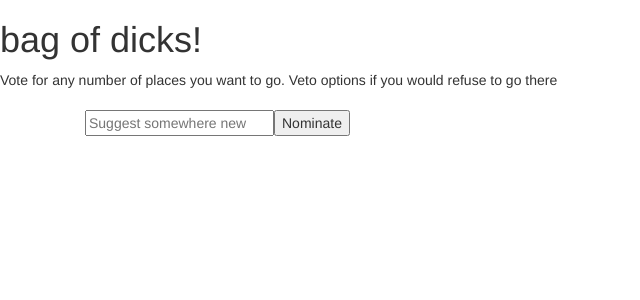
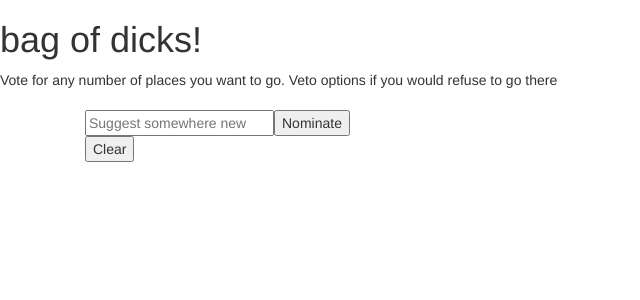
Before and after one commit to Snygg/LunchPoll, an Angular app: page / in a window 1280 px wide. Shown: the top 300 px of the page, without its empty margins (0-640 px from the left). Built offline with nearby package versions, Linux system fonts and the light colour scheme.

Commit message:
Add files via upload

```diff
--- a/src/app/app.component.html
+++ b/src/app/app.component.html
@@ -42,4 +42,12 @@
 		</button>
 
 	</form>
+
+	<form class = "col-md-12" >
+
+		<button (click) = "clearClick()">
+			Clear
+		</button>
+
+	</form>
 </div>
--- a/src/app/app.component.ts
+++ b/src/app/app.component.ts
@@ -25,6 +25,8 @@ export class AppComponent {
   public vetoClick(nomination : iNomination) : void {
 	this.nominations = this.pollService.veto(nomination);
   }
-
+  public clearClick() : void {
+	this.nominations = this.pollService.clear();
+  }
 
 }
--- a/src/app/poll.service.ts
+++ b/src/app/poll.service.ts
@@ -38,8 +38,10 @@ export class PollService {
 	this.saveNominations(noms);
 	return noms;
   }
-  public clearOptions () {
-
+  public clear () : iNomination[] {
+	let noms = new Array <iNomination>();
+	this.saveNominations(noms);
+	return noms;
   }
 }
 export interface iNomination{
```
